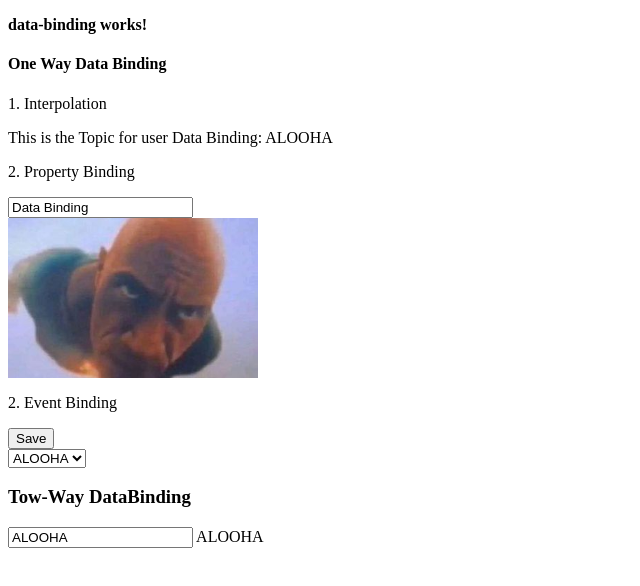
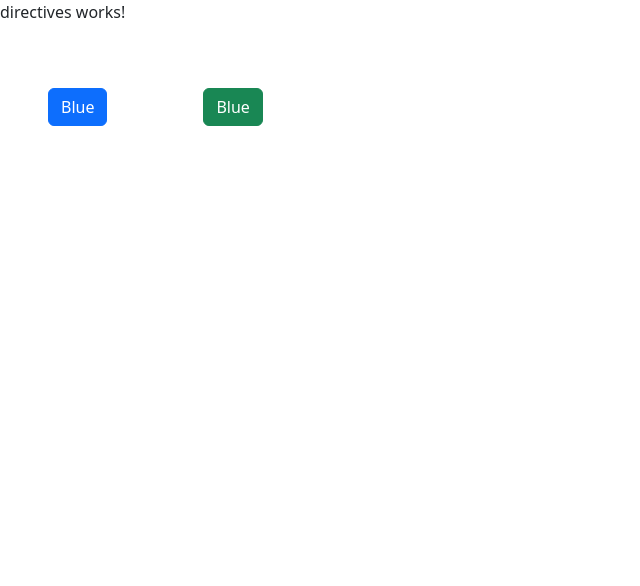
Before and after one commit to AlaaZreekie/UserManagmentSystemWebApp, an Angular app: page / in a window 1280 px wide. Shown: the top 586 px of the page, without its empty margins (0-640 px from the left). Built offline with nearby package versions, Linux system fonts and the light colour scheme.

Commit message:
EndDirectivesAndAddBootStrap

```diff
--- a/angular.json
+++ b/angular.json
@@ -32,9 +32,12 @@
               }
             ],
             "styles": [
-              "src/styles.scss"
+              "src/styles.scss",
+              "./node_modules/bootstrap/dist/css/bootstrap.min.css"
             ],
-            "scripts": [],
+            "scripts": [
+              "./node_modules/bootstrap/dist/js/bootstrap.min.js"
+            ],
             "server": "src/main.server.ts",
             "outputMode": "server",
             "ssr": {
--- a/package.json
+++ b/package.json
@@ -20,6 +20,7 @@
     "@angular/platform-server": "^19.2.0",
     "@angular/router": "^19.2.0",
     "@angular/ssr": "^19.2.15",
+    "bootstrap": "^5.3.7",
     "express": "^4.18.2",
     "rxjs": "~7.8.0",
     "tslib": "^2.3.0",
--- a/src/app/app.component.html
+++ b/src/app/app.component.html
@@ -1,3 +1,5 @@
 <!-- <app-user></app-user> -->
-<app-data-binding></app-data-binding>
+<!-- <app-data-binding></app-data-binding> -->
+
+<app-directives></app-directives>
 <router-outlet />
--- a/src/app/app.component.ts
+++ b/src/app/app.component.ts
@@ -2,10 +2,11 @@ import { Component } from '@angular/core';
 import { RouterOutlet } from '@angular/router';
 import { UserComponent } from "./user/user.component";
 import { DataBindingComponent } from "./data-binding/data-binding.component";
+import { DirectivesComponent } from './directives/directives.component';
 
 @Component({
   selector: 'app-root',
-  imports: [RouterOutlet, DataBindingComponent],
+  imports: [RouterOutlet, DataBindingComponent, DirectivesComponent],
   templateUrl: './app.component.html',
   styleUrl: './app.component.scss'
 })
--- a/src/app/directives/directives.component.html
+++ b/src/app/directives/directives.component.html
@@ -1 +1,7 @@
 <p>directives works!</p>
+
+<div>
+  <button class="btn btn-primary m-5 edit">Blue</button>
+  <button class="btn btn-success m-5 edit">Blue</button>
+
+</div>
--- a/src/app/directives/directives.component.ts
+++ b/src/app/directives/directives.component.ts
@@ -1,8 +1,10 @@
+import { NgIf } from '@angular/common';
 import { Component } from '@angular/core';
+import { DataBindingComponent } from '../data-binding/data-binding.component';
 
 @Component({
   selector: 'app-directives',
-  imports: [],
+  imports: [NgIf, DataBindingComponent ],
   templateUrl: './directives.component.html',
   styleUrl: './directives.component.scss'
 })
```
Also changed, not shown: 1 other file (tests, documents, lock files or other folders).
